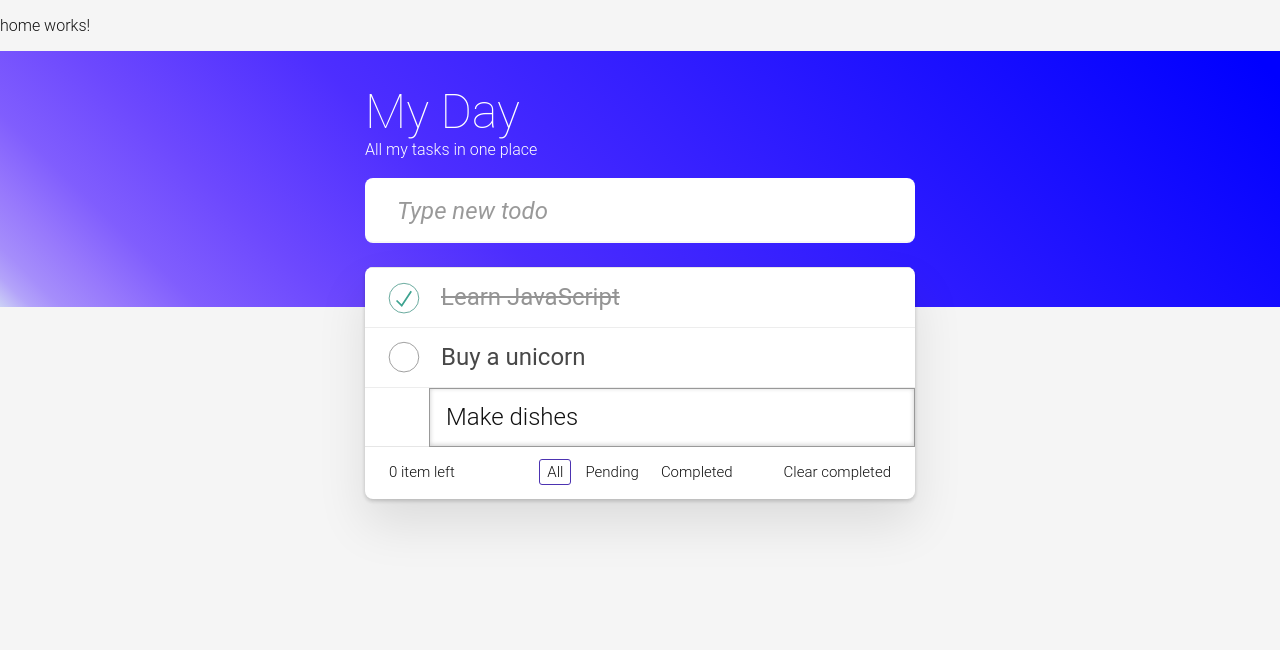
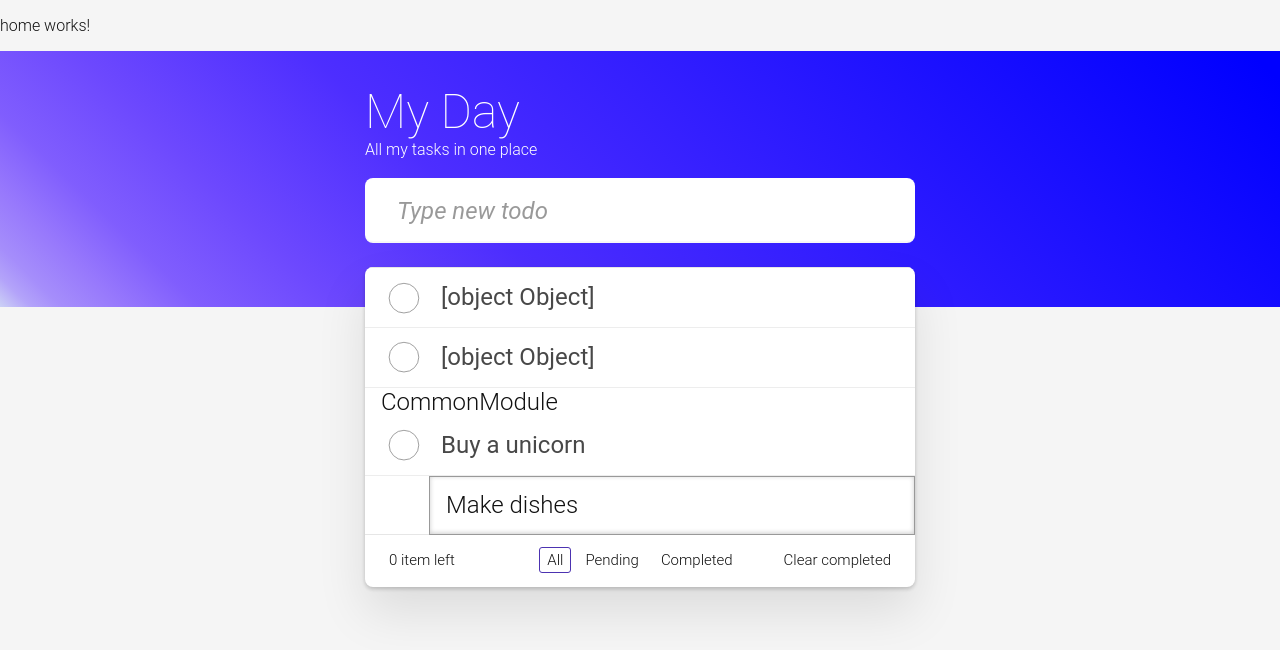
Before and after one commit to Danielr-1998/appshop, an Angular app: page /home in a window 1280 px wide. Shown: the top 650 px of the page. Built offline with nearby package versions, Linux system fonts and the light colour scheme.

Commit message:
nuevos archivos: src/app/models/task.model.ts 	modificados:     src/app/pages/home/home.component.html 	modificados:     src/app/pages/home/home.component.ts

```diff
--- /dev/null
+++ b/src/app/models/task.model.ts
@@ -0,0 +1,5 @@
+export interface task{
+    id:number;
+    title:string;
+    completed:boolean;
+}
--- a/src/app/pages/home/home.component.html
+++ b/src/app/pages/home/home.component.html
@@ -9,6 +9,7 @@
           placeholder="Type new todo"
           autofocus
           type="text"
+          (change)="changeHandler($event)"
         />
       </div>
     </header>
@@ -16,17 +17,17 @@
       <!-- This section should be hidden by default and shown when there are todos -->
       <section class="main">
         <ul class="todo-list">
-          <li class="completed">
+          <li  *ngFor="let task of tasks(); index as i">
             <div class="view">
-              <input class="toggle" type="checkbox" checked />
-              <label>Learn JavaScript</label>
-              <button class="destroy"></button>
+              <input class="toggle" type="checkbox"  />
+              <label>{{ task }}</label>
+              <button class="destroy" (click)="deletetask(i)"></button>
             </div>
             <input class="edit" value="Learn JavaScript" />
           </li>
           <li>
             <div class="view">
-              <input class="toggle" type="checkbox" />
+              CommonModule    <input class="toggle" type="checkbox" />
               <label>Buy a unicorn</label>
               <button class="destroy"></button>
             </div>
--- a/src/app/pages/home/home.component.ts
+++ b/src/app/pages/home/home.component.ts
@@ -1,13 +1,45 @@
-import { Component } from '@angular/core';
+import { Component, signal } from '@angular/core';
 import { CommonModule } from '@angular/common';
 import { RouterOutlet } from '@angular/router';
+import { ConstantPool } from '@angular/compiler';
+
+import { task } from './../../models/task.model';
 @Component({
   selector: 'app-home',
   standalone: true,
-  imports: [],
+  imports: [CommonModule],
   templateUrl: './home.component.html',
   styleUrl: './home.component.css'
 })
 export class HomeComponent {
+  tasks= signal<task[]>([
+    {
+      id: Date.now(),
+      title: 'Titulo Objeto',
+      completed: false
+    },
+    {
+      id: Date.now(),
+      title: 'Primer Objeto',
+      completed: false
+    }
+  ]);
 
+  addTask(title:string){
+    const newTask={
+      id: Date.now(),
+      title,
+      completed:false,
+    }
+  }
+
+  changeHandler(event:Event){
+    const input=event.target as HTMLInputElement;
+    const newTask= input.value;
+    this.tasks.update((tasks) => [...tasks,newTask]);
+  }
+
+  deletetask(index: number){
+    this.tasks.update((tasks)=> tasks.filter((tasks,position)=> position !== index));
+  }
 }
```
